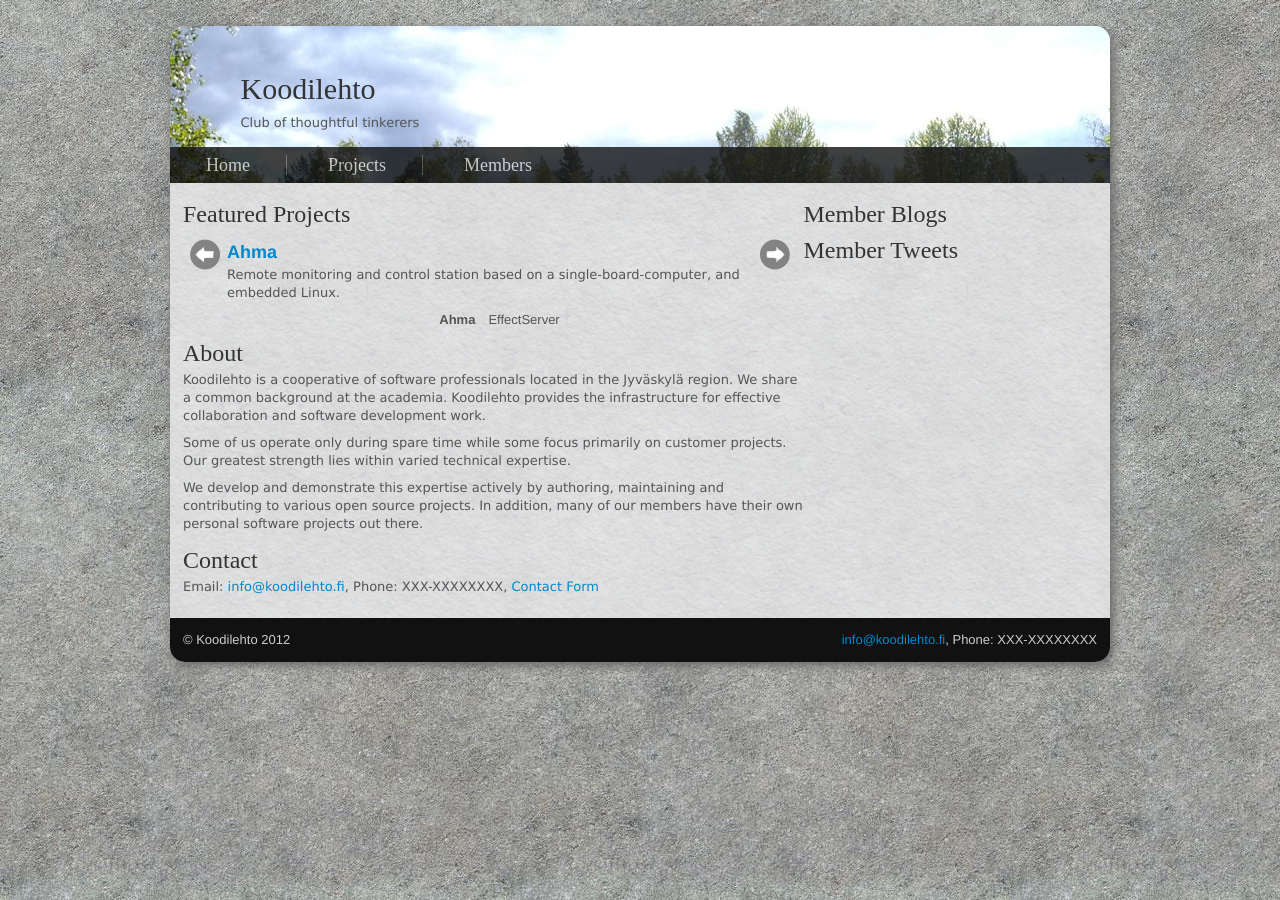
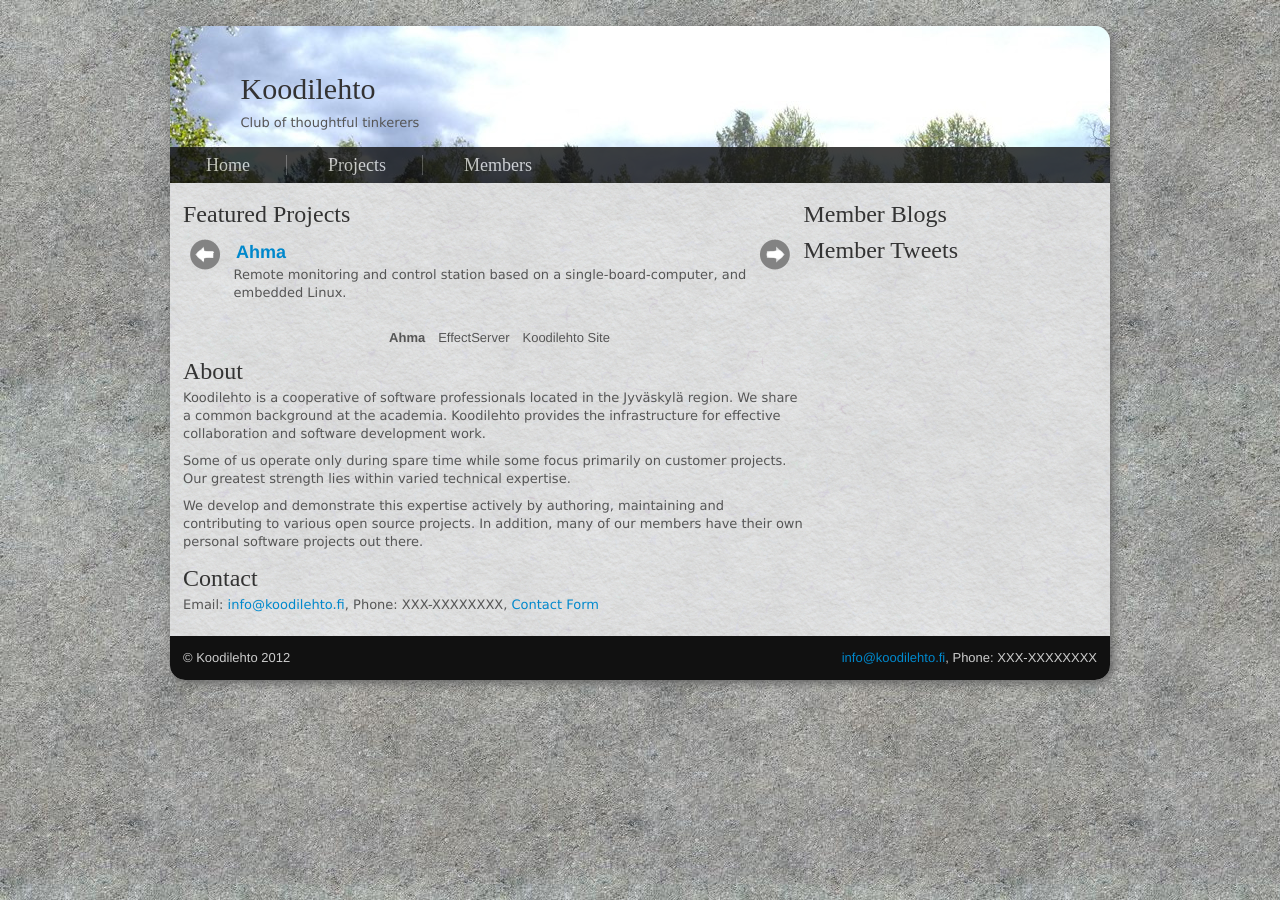
Before and after one commit to koodilehto/koodilehto-site, a Jekyll site: the page built from index.html, in a window 1280 px wide. Built offline with Jekyll 4.4.1, drawn with Linux system fonts in a browser that asks for light colours; some web fonts are replaced.

Commit message:
Add stubs for Koodilehto site project

```diff
--- a/_layouts/projectlayout.html
+++ b/_layouts/projectlayout.html
@@ -1,7 +1,7 @@
 ---
 layout: layout
 title: Projects
-extraNavi: <ul class="navi subnavi"><li><a href="./ahma">Ahma</a></li></ul>
+extraNavi: <ul class="navi subnavi"><li><a href="./ahma">Ahma</a></li><li><a href="./koodilehto">Koodilehto Site</a></li></ul>
 ---
 
 {{ content }}
--- a/css/carousel.css
+++ b/css/carousel.css
@@ -31,3 +31,8 @@
 .caro .carouselNavi .selected.button {
     font-weight: bold;
 }
+
+.caro p, .caro h3 {
+    padding-left: 0.5em;
+    padding-right: 0.5em;
+}
--- a/index.html
+++ b/index.html
@@ -19,6 +19,10 @@
                 <div title="EffectServer">
                     <h3>EffectServer</h3>
                     <p>UDP packet abstraction for multiple DMX controllers.</p>
+                </div>
+                <div title="Koodilehto Site">
+                    <h3><a href="/{{ site.url }}/projects/koodilehto">Koodilehto Site</a></h3>
+                    <p>Building this site was quite a project of its own. Instead of building everything from scratch, we ended up using <a href="http://pages.github.com/">GitHub Pages</a>, <a href="https://github.com/mojombo/jekyll">Jekyll</a>, <a href="http://twitter.github.com/bootstrap/">Bootstrap</a> and <a href="http://requirejs.org/">RequireJS</a>. In addition some custom technology, <a href="http://bebraw.github.com/caro.js/">this carousel</a> included, was developed.</p>
                 </div>
             </div>
             <div class="carouselNavi"></div>
--- a/projects/index.html
+++ b/projects/index.html
@@ -10,5 +10,9 @@
         <h3><a href="./ahma">Ahma</a></h3>
 
         <p>Remote monitoring and control station based on a single-board-computer, and embedded Linux.</p>
+
+        <h3><a href="./koodilehto">Koodilehto Site</a></h3>
+
+        <p>This site. It might look simple but it took a lot of effort to make it happen.</p>
     </div>
 </div>
```
Also changed, not shown: projects/koodilehto/index.html (added, +12 -0 lines).
